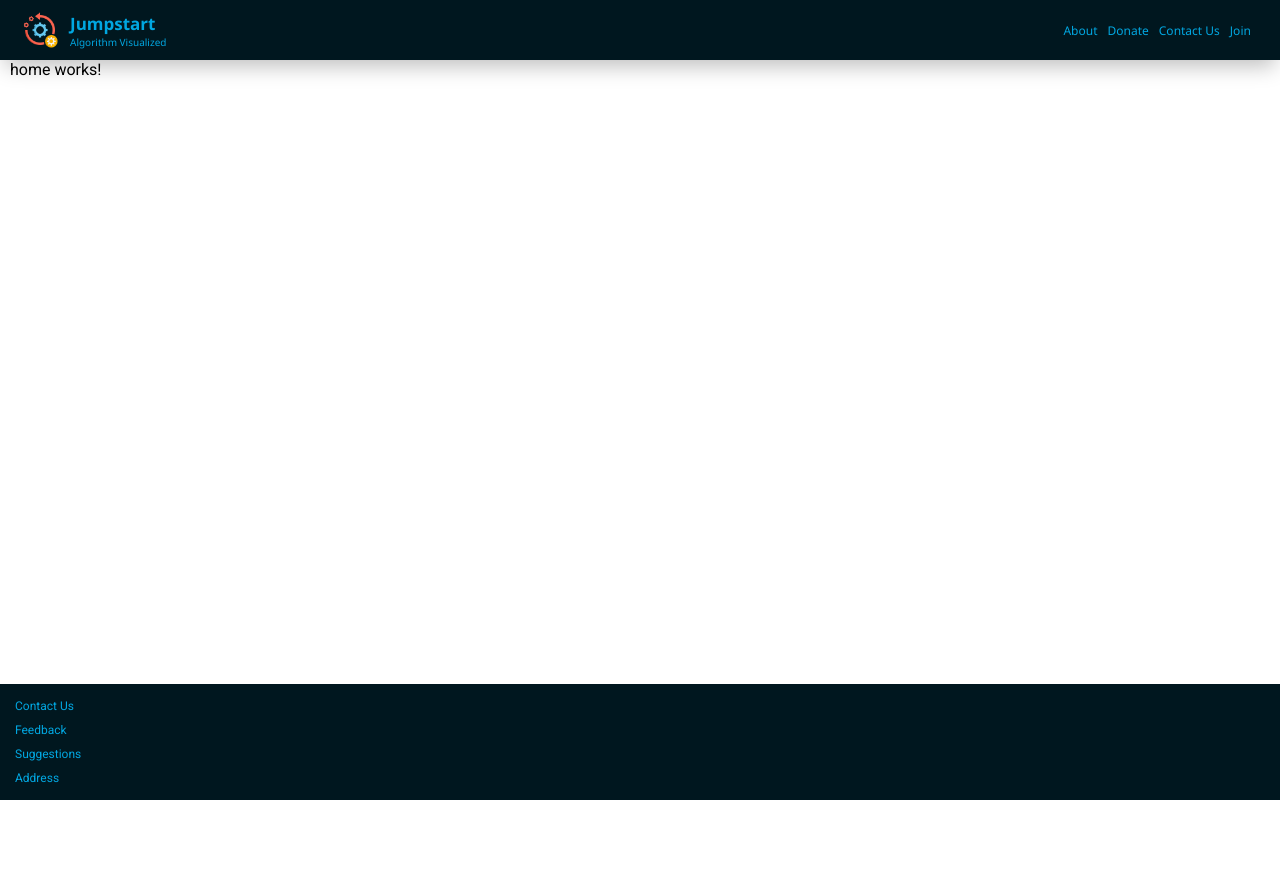
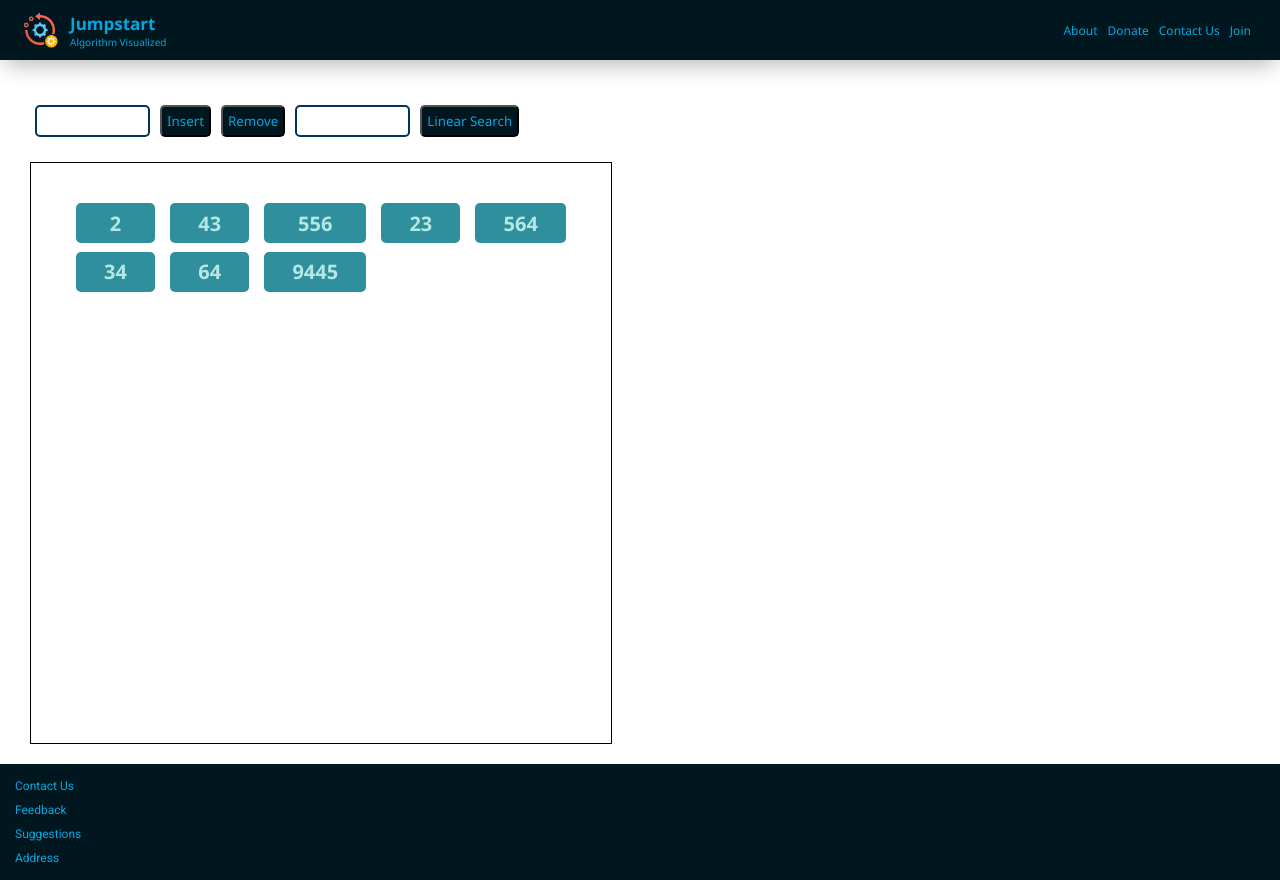
Before and after one commit to TanjilulAnwar/AlgorithmVisualization, an Angular app: page / in a window 1280 px wide. Before the commit the page ends 800 px from the top, so only its background shows below. Built offline with nearby package versions, Linux system fonts and the light colour scheme.

Commit message:
Added Linear Search

```diff
--- a/src/app/app.component.css
+++ b/src/app/app.component.css
@@ -1,5 +1,6 @@
 .app-page{
     padding-left: 10px;
+    height: auto;
 
 }
 
--- /dev/null
+++ b/src/app/component/algorithms/linear-search/linear-search.component.css
@@ -0,0 +1,107 @@
+.app-linear-search{
+    display: block;
+}
+.app-linear-search-control{
+    padding: 20px 20px 20px 0px;
+}
+.app-linear-search-button{
+    margin: 5px;
+    padding: 5px;
+    color: var(--cerulean-blue);
+    background:  var(--rich-black);
+    font-family: 'Segoe UI', Tahoma, Geneva, Verdana, sans-serif;
+    border-radius: 5px;
+    outline: 0px;
+}
+
+.app-linear-search-button:hover{
+    color:var(--rich-black) ;
+    background: var(--cerulean-blue);
+    border: 2px solid  var(--cerulean-blue);
+}
+.app-linear-search-input{
+    margin: 5px;
+    padding: 5px;
+    font-family: 'Segoe UI', Tahoma, Geneva, Verdana, sans-serif;
+    border: 2px solid var(--prussian-blue);
+    border-radius: 5px;
+    outline: 0px;
+
+}
+
+.app-node{
+
+    margin-left: 5px;
+    margin-right: 5px;
+    background-color:#2F8F9D ;
+    border-radius: 5px;
+    color: #B3E8E5;
+    width: auto;
+    display: flex;
+    padding: 5px 10px 5px 10px;
+    text-align: center;
+    justify-content: center;
+    align-items: center;
+    height: 30px;
+}
+
+.app-node-active{
+    margin-left: 5px;
+    margin-right: 5px;
+    background-color:tomato ;
+    border-radius: 5px;
+    color: brown;
+    width: auto;
+    display: flex;
+    padding: 5px 10px 5px 10px;
+    text-align: center;
+    justify-content: center;
+    align-items: center;
+    height: 30px;
+}
+
+.app-node-element{
+    font-family: 'Segoe UI', Tahoma, Geneva, Verdana, sans-serif;
+    font-weight: 600;
+    font-size: 20px;
+
+}
+
+.app-linear-search-canvas{
+    /* display: flex; */
+    padding: 40px;
+    width: 500px;
+    height: 500px;
+    border: 1px solid black;
+
+    display: grid;
+    grid-template-columns: auto auto auto auto auto ; /* set column sizes here */
+    grid-template-rows:
+    auto auto auto auto auto
+    auto auto auto auto auto
+    auto auto auto auto auto
+    auto auto auto auto auto
+    auto auto auto auto auto
+    auto auto auto auto auto /* we want two rows */
+    auto auto auto auto auto
+    auto auto auto auto auto
+    auto auto auto auto auto
+    auto auto auto auto auto;
+     grid-gap: 5px;
+    /* how far between cells? */
+    grid-auto-flow: row; /* fill in by column, not row */
+
+}
+
+.app-notice{
+    padding: 10px;
+    font-family: 'Segoe UI', Tahoma, Geneva, Verdana, sans-serif;
+    font-weight: 600;
+    color: tomato;
+    font-size: 15px;
+
+}
+
+.example-margin {
+    margin: 8px;
+  }
--- /dev/null
+++ b/src/app/component/algorithms/linear-search/linear-search.component.html
@@ -0,0 +1,24 @@
+<div class="app-linear-search">
+    <div class="app-linear-search-control">
+        <input min="0" max="999999" [(ngModel)]="inputValue" (keyup.enter)="pushItem()" class="app-linear-search-input" type="number" />
+        <button class="app-linear-search-button" (click)="pushItem()">Insert</button>
+        <button class="app-linear-search-button" (click)="popItem()">Remove</button>
+        <input min="0" max="999999" [(ngModel)]="searchValue" (keyup.enter)="linearSearch()"  class="app-linear-search-input" type="number"/>
+        <button class="app-linear-search-button" (click)="linearSearch()">Linear Search</button>
+
+        <span class="app-notice" >{{note}}</span>
+    </div>
+
+    <div class="app-linear-search-canvas">
+        <!-- [ngClass]="(epicActive && (activeEpicId === epic.id)) ? 'side-panel-item-active' :'side-panel-item-passive'" -->
+    <div class="app-node"
+    *ngFor="let item of inputStack;let indexOfelement=index;"
+    [ngClass]="indexOfelement == activeIndex? 'app-node-active' :'app-node'">
+            <div class="app-node-element">
+                {{item}}
+            </div>
+    </div>
+    </div>
+
+
+</div>
--- /dev/null
+++ b/src/app/component/algorithms/linear-search/linear-search.component.ts
@@ -0,0 +1,93 @@
+import { Component, OnInit } from '@angular/core';
+
+@Component({
+  selector: 'app-linear-search',
+  templateUrl: './linear-search.component.html',
+  styleUrls: ['./linear-search.component.css']
+})
+export class LinearSearchComponent implements OnInit {
+
+  activeIndex: any;
+  searchActive: boolean | undefined = false;
+  inputValue: any;
+  searchValue:any;
+  note = "";
+  inputStack: number[] = []
+
+  constructor() {
+
+    this.activeIndex = undefined;
+    this.inputStack = [2, 43, 556, 23, 564, 34, 64, 9445]
+  }
+
+  ngOnInit(): void {
+  }
+
+  pushItem() {
+    if (this.inputValue === undefined || this.inputValue === null) {
+      this.note = "Please enter a value to insert!"
+      return;
+    }
+
+    this.activeIndex = undefined;
+    if (this.inputStack.length == 50) {
+      this.note = "Cannot push more than 50 items !";
+      return;
+    }
+    this.inputStack.push(this.inputValue);
+    this.note = this.inputValue + " added to array";
+    this.inputValue =null
+  }
+
+  popItem() {
+
+    this.activeIndex = undefined;
+    if (this.inputStack.length == 0) {
+      this.note = "Array is empty !";
+      return;
+    }
+
+    this.note = this.inputStack[this.inputStack.length - 1] + " removed from array";
+    this.inputStack.pop();
+  }
+
+  async linearSearch() {
+
+    if (this.searchValue === undefined || this.searchValue === null) {
+      this.note = "Please enter a value to search !"
+      return;
+    }
+
+    this.activeIndex = undefined;
+    var len = this.inputStack.length;
+    if (len == 0) {
+      this.note = "Please Insert items to search";
+      return;
+    }
+
+
+    this.searchActive = true;
+    for (var i = 0; i < len; i++) {
+      this.activeIndex = i;
+      await this.delay(300);
+      if (this.inputStack[i] == this.searchValue) {
+        this.note = this.searchValue + " found at index " + i;
+        this.searchValue =null;
+        // this.searchActive = false;
+        return;
+      }
+
+    }
+
+    //this.searchActive = false;
+    this.activeIndex = undefined;
+    this.note = this.searchValue + " not found in array!";
+    this.searchValue =null;
+  }
+
+  delay(ms: number) {
+    return new Promise(resolve => setTimeout(resolve, ms));
+  }
+
+
+}
--- a/src/app/component/home/home.component.css
+++ b/src/app/component/home/home.component.css
@@ -1,4 +1,5 @@
 .app-home{
     height: auto;
+    padding: 20px;;
 
 }
--- a/src/app/component/home/home.component.html
+++ b/src/app/component/home/home.component.html
@@ -1 +1,5 @@
-<div class="app-home">home works!</div>
+<div class="app-home">
+
+<app-linear-search></app-linear-search>
+
+</div>
--- a/src/app/component/shared/footer/footer.component.css
+++ b/src/app/component/shared/footer/footer.component.css
@@ -1,6 +1,6 @@
 .app-footer{
 
-    position:absolute;
+    position:relative;
     bottom:0;
     width:100%;
     height:auto;   /* Height of the footer */
--- a/tsconfig.json
+++ b/tsconfig.json
@@ -8,6 +8,7 @@
     "strict": true,
     "noImplicitOverride": true,
     "noPropertyAccessFromIndexSignature": true,
+    "strictPropertyInitialization": false,
     "noImplicitReturns": true,
     "noFallthroughCasesInSwitch": true,
     "sourceMap": true,
@@ -27,6 +28,7 @@
     "enableI18nLegacyMessageIdFormat": false,
     "strictInjectionParameters": true,
     "strictInputAccessModifiers": true,
-    "strictTemplates": true
+    "strictTemplates": true,
+
   }
 }
```
Also changed, not shown: src/app/app.module.ts (+8 -2 lines), 1 other file (tests, documents, lock files or other folders).
